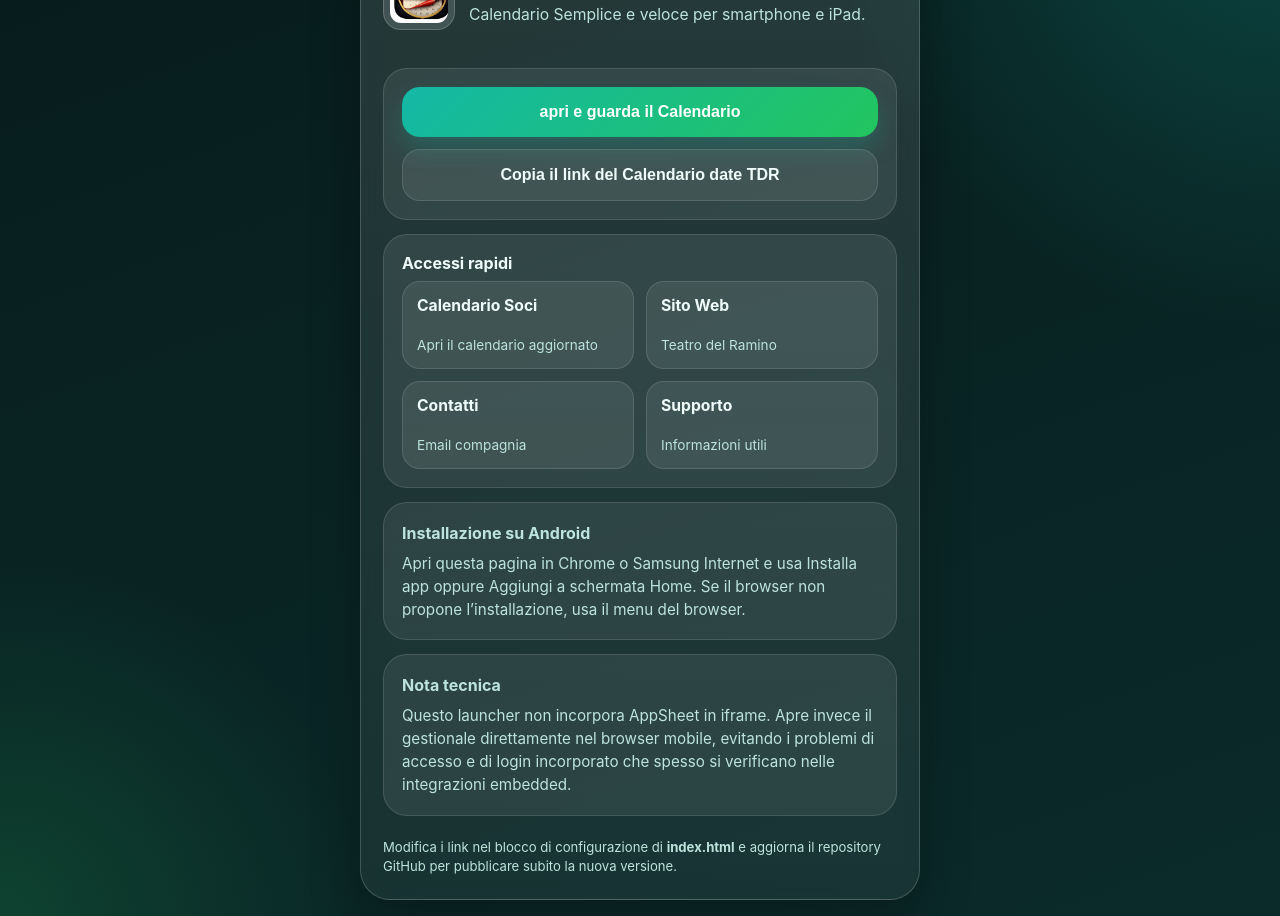
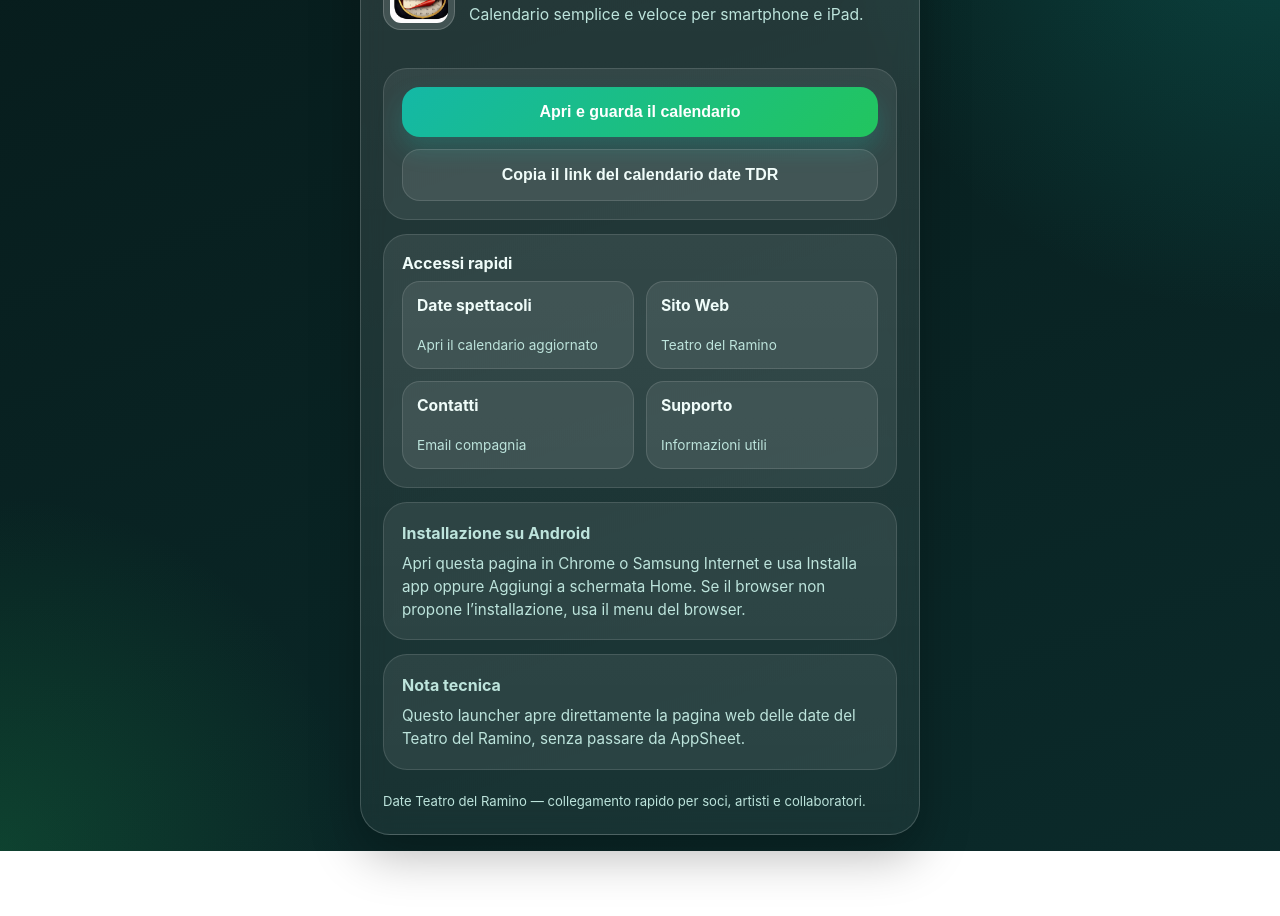
Before and after one commit to armandodangeli-gif/date-teatro-del-ramino, a plain HTML site: page index.html in a window 1280 px wide. Shown: the part 135-1051 px from the top of the page. After the commit the page ends 986 px from the top, so only its background shows below. Drawn offline with Linux system fonts and the light colour scheme.

Commit message:
Update index.html

```diff
--- a/index.html
+++ b/index.html
@@ -12,6 +12,7 @@
   <link rel="manifest" href="manifest.json" />
   <link rel="icon" href="icons/icon-192.png" sizes="192x192" />
   <link rel="apple-touch-icon" href="icons/apple-touch-icon.png" />
+
   <style>
     :root {
       --bg-1: #071c1c;
@@ -26,7 +27,9 @@
       --radius: 24px;
     }
 
-    * { box-sizing: border-box; }
+    * {
+      box-sizing: border-box;
+    }
 
     html, body {
       margin: 0;
@@ -138,7 +141,9 @@
       text-align: center;
     }
 
-    button:active, a.button:active { transform: scale(0.98); }
+    button:active, a.button:active {
+      transform: scale(0.98);
+    }
 
     .primary {
       background: linear-gradient(135deg, var(--accent), var(--accent-2));
@@ -216,55 +221,78 @@
       line-height: 1.5;
     }
 
-    .small { font-size: 0.84rem; }
-    .hidden { display: none !important; }
+    .hidden {
+      display: none !important;
+    }
 
     @media (max-width: 420px) {
-      .quick-links { grid-template-columns: 1fr; }
-      .brand img { width: 64px; height: 64px; }
-      .hero { padding: 22px 18px 14px; }
-      .content, .footer { padding-left: 18px; padding-right: 18px; }
+      .quick-links {
+        grid-template-columns: 1fr;
+      }
+
+      .brand img {
+        width: 64px;
+        height: 64px;
+      }
+
+      .hero {
+        padding: 22px 18px 14px;
+      }
+
+      .content, .footer {
+        padding-left: 18px;
+        padding-right: 18px;
+      }
     }
   </style>
 </head>
+
 <body>
   <main class="shell">
     <section class="hero">
-      <div class="status"><span class="dot"></span> Pronto per Home Screen</div>
+      <div class="status">
+        <span class="dot"></span>
+        Pronto per Home Screen
+      </div>
+
       <div class="brand">
         <img src="icons/icon-192.png" alt="Icona app" />
         <div>
-          <h1 class="title">Calendario spettacoli Teatro del Ramino</h1>
-          <p class="subtitle">Calendario Semplice e veloce per smartphone e iPad.</p>
+          <h1 class="title">Date Teatro del Ramino</h1>
+          <p class="subtitle">Calendario semplice e veloce per smartphone e iPad.</p>
         </div>
       </div>
     </section>
 
     <section class="content">
       <div class="panel actions">
-        <button id="openMain" class="primary">apri e guarda il Calendario</button>
+        <button id="openMain" class="primary">Apri e guarda il calendario</button>
         <button id="installBtn" class="secondary hidden">Installa sulla schermata Home</button>
-        <button id="copyLinkBtn" class="secondary">Copia il link del Calendario date TDR</button>
+        <button id="copyLinkBtn" class="secondary">Copia il link del calendario date TDR</button>
       </div>
 
       <div class="panel">
         <h2>Accessi rapidi</h2>
+
         <div class="quick-links">
           <a class="quick-link" id="quick1" href="#" rel="noopener">
-            <strong>Archivio</strong>
-            <span>Collegamento rapido configurabile</span>
+            <strong>Date spettacoli</strong>
+            <span>Apri il calendario aggiornato</span>
           </a>
+
           <a class="quick-link" id="quick2" href="#" rel="noopener">
-            <strong>Calendario</strong>
-            <span>Seconda funzione o secondo link</span>
+            <strong>Sito Web</strong>
+            <span>Teatro del Ramino</span>
           </a>
+
           <a class="quick-link" id="quick3" href="#" rel="noopener">
-            <strong>Documenti</strong>
-            <span>Area file o modulo dedicato</span>
+            <strong>Contatti</strong>
+            <span>Email compagnia</span>
           </a>
+
           <a class="quick-link" id="quick4" href="#" rel="noopener">
             <strong>Supporto</strong>
-            <span>WhatsApp, email o pagina istruzioni</span>
+            <span>Informazioni utili</span>
           </a>
         </div>
       </div>
@@ -276,28 +304,47 @@
 
       <div class="panel hint">
         <h2>Nota tecnica</h2>
-        <p>Questo launcher non incorpora AppSheet in iframe. Apre invece il gestionale direttamente nel browser mobile, evitando i problemi di accesso e di login incorporato che spesso si verificano nelle integrazioni embedded.</p>
+        <p>Questo launcher apre direttamente la pagina web delle date del Teatro del Ramino, senza passare da AppSheet.</p>
       </div>
     </section>
 
     <div class="footer">
-      Modifica i link nel blocco di configurazione di <strong>index.html</strong> e aggiorna il repository GitHub per pubblicare subito la nuova versione.
+      Date Teatro del Ramino — collegamento rapido per soci, artisti e collaboratori.
     </div>
   </main>
 
   <script>
     const APP_CONFIG = {
       appName: 'Date Teatro del Ramino',
-      mainUrl: 'https://www.appsheet.com/newshortcut/53d4de0d-080c-4e3b-af0b-485952102753',
-quickLinks: [
- { id:'quick1', title:'Calendario Soci', subtitle:'Apri il calendario aggiornato', url:'https://www.appsheet.com/newshortcut/53d4de0d-080c-4e3b-af0b-485952102753' },
 
- { id:'quick2', title:'Sito Web', subtitle:'Teatro del Ramino', url:'https://teatrodelramino.it' },
+      mainUrl: 'https://script.google.com/macros/s/AKfycbwGaZYPGz54XrBl65AJpA_sEaR_aKe2TnbqHXRFgJ2CXdjQB1GbBc_Uy3hfsG_HCBPx/exec?page=soci',
 
- { id:'quick3', title:'Contatti', subtitle:'Email compagnia', url:'mailto:info@teatrodelramino.it' },
-
- { id:'quick4', title:'Supporto', subtitle:'Informazioni utili', url:'https://teatrodelramino.it' }
-]
+      quickLinks: [
+        {
+          id: 'quick1',
+          title: 'Date spettacoli',
+          subtitle: 'Apri il calendario aggiornato',
+          url: 'https://script.google.com/macros/s/AKfycbwGaZYPGz54XrBl65AJpA_sEaR_aKe2TnbqHXRFgJ2CXdjQB1GbBc_Uy3hfsG_HCBPx/exec?page=soci'
+        },
+        {
+          id: 'quick2',
+          title: 'Sito Web',
+          subtitle: 'Teatro del Ramino',
+          url: 'https://teatrodelramino.it'
+        },
+        {
+          id: 'quick3',
+          title: 'Contatti',
+          subtitle: 'Email compagnia',
+          url: 'mailto:info@teatrodelramino.it'
+        },
+        {
+          id: 'quick4',
+          title: 'Supporto',
+          subtitle: 'Informazioni utili',
+          url: 'https://teatrodelramino.it'
+        }
+      ]
     };
 
     const isIOS = /iphone|ipad|ipod/i.test(window.navigator.userAgent);
@@ -306,6 +353,7 @@ quickLinks: [
     const iosHint = document.getElementById('iosHint');
     const openMain = document.getElementById('openMain');
     const copyLinkBtn = document.getElementById('copyLinkBtn');
+
     let deferredPrompt = null;
 
     document.title = APP_CONFIG.appName;
@@ -314,23 +362,31 @@ quickLinks: [
 
     APP_CONFIG.quickLinks.forEach((item) => {
       const el = document.getElementById(item.id);
+
       if (!el) return;
+
       el.href = item.url;
       el.querySelector('strong').textContent = item.title;
       el.querySelector('span').textContent = item.subtitle;
+
       el.addEventListener('click', (event) => {
         event.preventDefault();
         openExternal(item.url);
       });
     });
 
-    openMain.addEventListener('click', () => openExternal(APP_CONFIG.mainUrl));
+    openMain.addEventListener('click', () => {
+      openExternal(APP_CONFIG.mainUrl);
+    });
 
     copyLinkBtn.addEventListener('click', async () => {
       try {
         await navigator.clipboard.writeText(APP_CONFIG.mainUrl);
         copyLinkBtn.textContent = 'Link copiato';
-        setTimeout(() => copyLinkBtn.textContent = 'Copia il link del gestionale', 1800);
+
+        setTimeout(() => {
+          copyLinkBtn.textContent = 'Copia il link del calendario date TDR';
+        }, 1800);
       } catch (err) {
         alert('Copia non riuscita. Link: ' + APP_CONFIG.mainUrl);
       }
@@ -338,15 +394,17 @@ quickLinks: [
 
     function openExternal(url) {
       if (!url || url.includes('YOUR-APP-ID') || url.includes('example.com')) {
-        alert('Inserisci prima il link reale del gestionale o dei collegamenti rapidi nel file index.html.');
+        alert('Inserisci prima il link reale del calendario nel file index.html.');
         return;
       }
+
       window.location.href = url;
     }
 
     window.addEventListener('beforeinstallprompt', (event) => {
       event.preventDefault();
       deferredPrompt = event;
+
       if (!isIOS && !inStandalone) {
         installBtn.classList.remove('hidden');
       }
@@ -354,6 +412,7 @@ quickLinks: [
 
     installBtn.addEventListener('click', async () => {
       if (!deferredPrompt) return;
+
       deferredPrompt.prompt();
       await deferredPrompt.userChoice;
       deferredPrompt = null;
```
